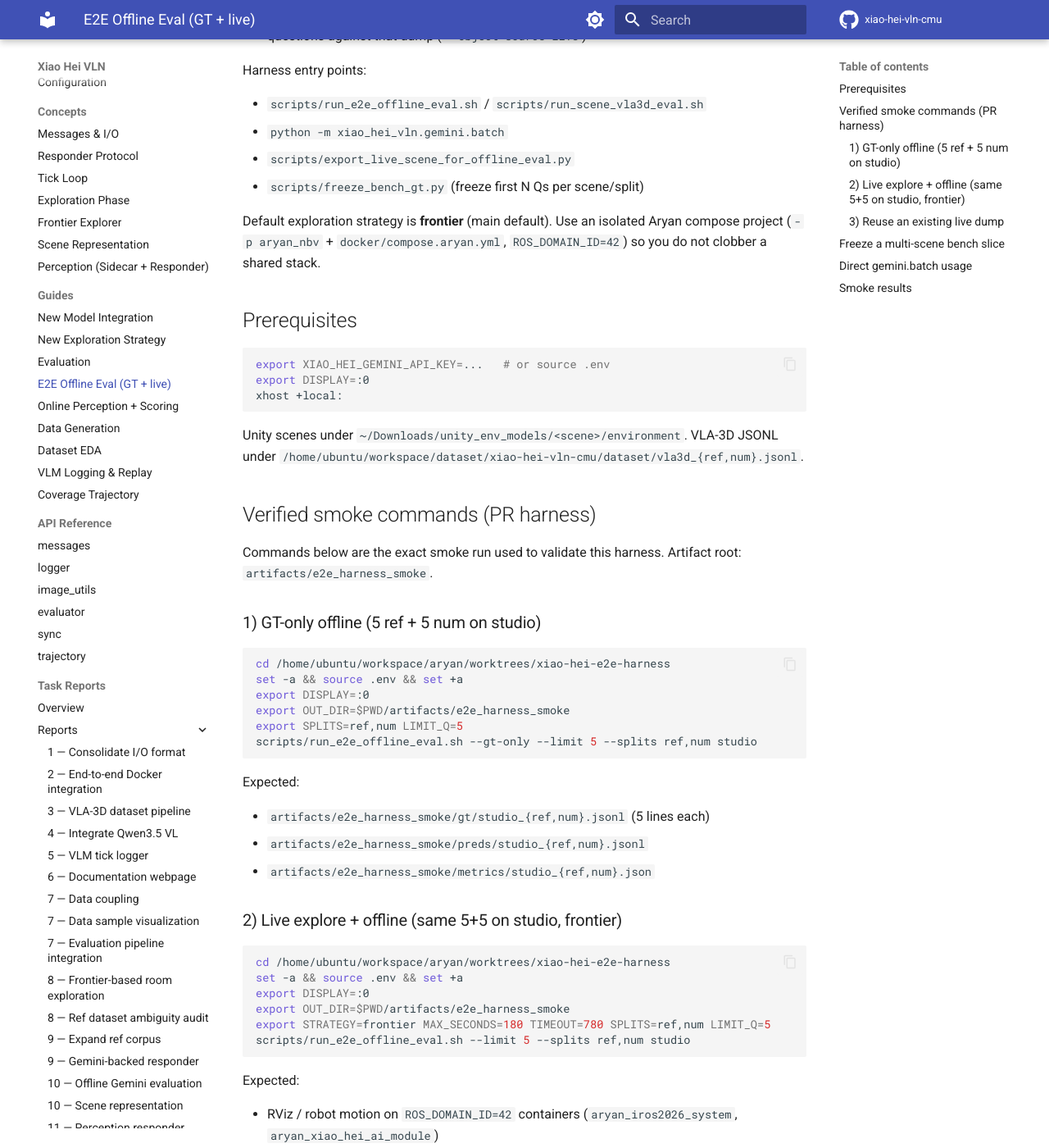
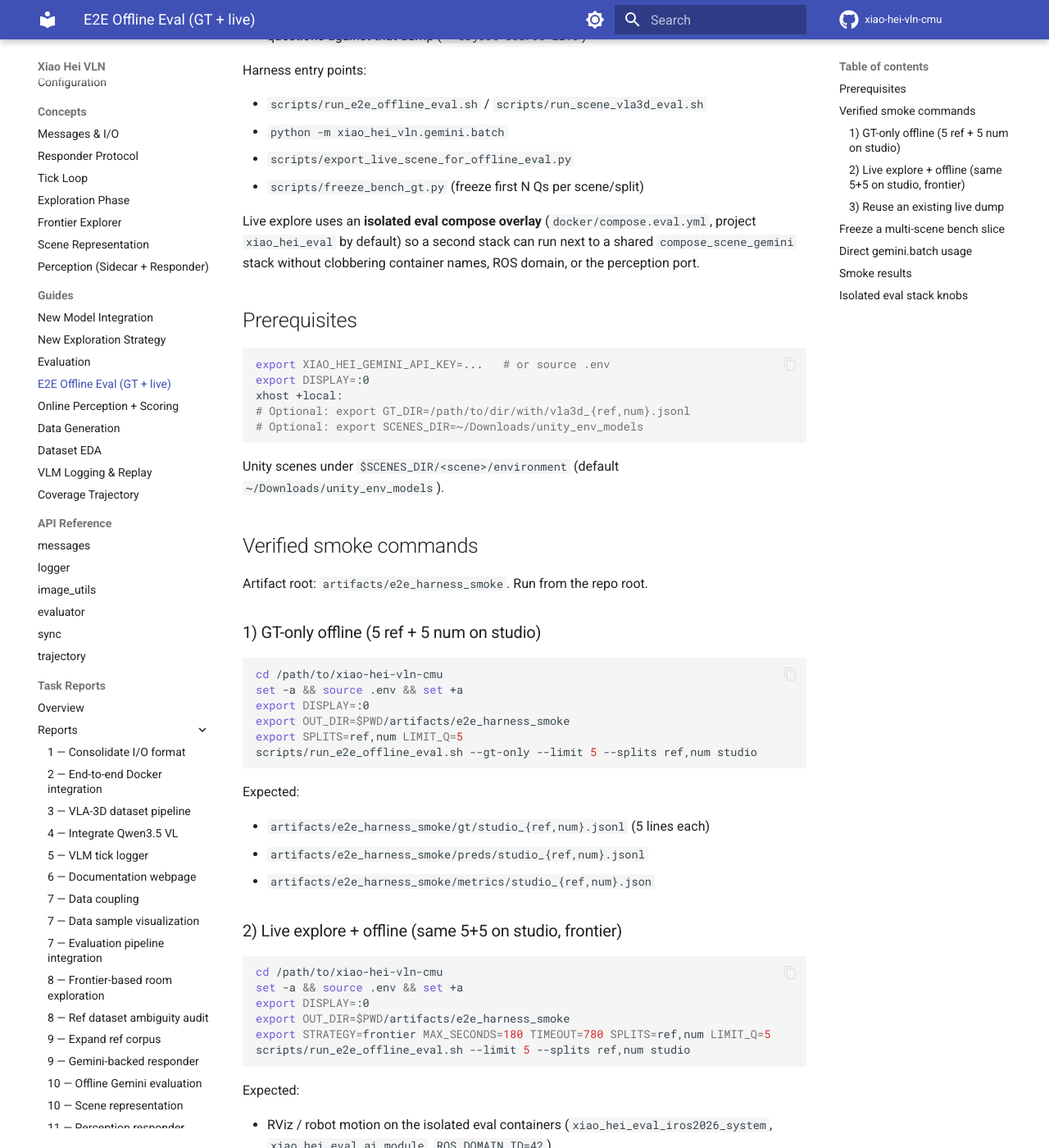
Before and after one commit to ginlov/xiao-hei-vln-cmu, an MkDocs documentation site: the page built from docs/guides/e2e-offline-eval.md, in a window 1280 px wide and 1400 px high, scrolled down 275 px. Shown: the whole window at 82% size. Built offline with MkDocs 1.6.1 and Material for MkDocs 9.7.7, drawn with Linux system fonts in a browser that asks for light colours; comment, search, counter and statistics services are not loaded; some of the changed text lies outside the part shown.

Commit message:
Make e2e eval harness stack-agnostic.
Replace personal compose.aryan.yml with a generic compose.eval.yml
(parameterized prefix/domain/port), scrub machine-specific paths from
docs/scripts, and auto-detect GT_DIR so the harness stays portable.

Co-authored-by: Cursor <cursoragent@cursor.com>

````diff
--- a/docs/guides/e2e-offline-eval.md
+++ b/docs/guides/e2e-offline-eval.md
@@ -15,9 +15,10 @@ Harness entry points:
 - `scripts/export_live_scene_for_offline_eval.py`
 - `scripts/freeze_bench_gt.py` (freeze first N Qs per scene/split)
 
-Default exploration strategy is **frontier** (main default). Use an
-isolated Aryan compose project (`-p aryan_nbv` + `docker/compose.aryan.yml`,
-`ROS_DOMAIN_ID=42`) so you do not clobber a shared stack.
+Live explore uses an **isolated eval compose overlay**
+(`docker/compose.eval.yml`, project `xiao_hei_eval` by default) so a second
+stack can run next to a shared `compose_scene_gemini` stack without
+clobbering container names, ROS domain, or the perception port.
 
 ## Prerequisites
 
@@ -25,21 +26,21 @@ isolated Aryan compose project (`-p aryan_nbv` + `docker/compose.aryan.yml`,
 export XIAO_HEI_GEMINI_API_KEY=...   # or source .env
 export DISPLAY=:0
 xhost +local:
+# Optional: export GT_DIR=/path/to/dir/with/vla3d_{ref,num}.jsonl
+# Optional: export SCENES_DIR=~/Downloads/unity_env_models
 ```
 
-Unity scenes under `~/Downloads/unity_env_models/<scene>/environment`.
-VLA-3D JSONL under
-`/home/ubuntu/workspace/dataset/xiao-hei-vln-cmu/dataset/vla3d_{ref,num}.jsonl`.
+Unity scenes under `$SCENES_DIR/<scene>/environment`
+(default `~/Downloads/unity_env_models`).
 
-## Verified smoke commands (PR harness)
+## Verified smoke commands
 
-Commands below are the exact smoke run used to validate this harness.
-Artifact root: `artifacts/e2e_harness_smoke`.
+Artifact root: `artifacts/e2e_harness_smoke`. Run from the repo root.
 
 ### 1) GT-only offline (5 ref + 5 num on studio)
 
 ```bash
-cd /home/ubuntu/workspace/aryan/worktrees/xiao-hei-e2e-harness
+cd /path/to/xiao-hei-vln-cmu
 set -a && source .env && set +a
 export DISPLAY=:0
 export OUT_DIR=$PWD/artifacts/e2e_harness_smoke
@@ -56,7 +57,7 @@ Expected:
 ### 2) Live explore + offline (same 5+5 on studio, frontier)
 
 ```bash
-cd /home/ubuntu/workspace/aryan/worktrees/xiao-hei-e2e-harness
+cd /path/to/xiao-hei-vln-cmu
 set -a && source .env && set +a
 export DISPLAY=:0
 export OUT_DIR=$PWD/artifacts/e2e_harness_smoke
@@ -66,15 +67,15 @@ scripts/run_e2e_offline_eval.sh --limit 5 --splits ref,num studio
 
 Expected:
 
-- RViz / robot motion on `ROS_DOMAIN_ID=42` containers
-  (`aryan_iros2026_system`, `aryan_xiao_hei_ai_module`)
+- RViz / robot motion on the isolated eval containers
+  (`xiao_hei_eval_iros2026_system`, `xiao_hei_eval_ai_module`, `ROS_DOMAIN_ID=42`)
 - `artifacts/e2e_harness_smoke/explored_scenes/studio/scene.json`
 - preds + metrics under the same `OUT_DIR` as above
 
 ### 3) Reuse an existing live dump
 
 ```bash
-cd /home/ubuntu/workspace/aryan/worktrees/xiao-hei-e2e-harness
+cd /path/to/xiao-hei-vln-cmu
 set -a && source .env && set +a
 export OUT_DIR=$PWD/artifacts/e2e_harness_smoke
 export SPLITS=ref,num LIMIT_Q=5
@@ -116,7 +117,7 @@ uv run python -m xiao_hei_vln.eval_pipeline \
 
 ## Smoke results
 
-Verified on branch `aryan/e2e-eval-harness` (studio, `LIMIT_Q=5`).
+Verified on the e2e-eval-harness branch (studio, `LIMIT_Q=5`).
 
 | Arm | Split | Metric | Value |
 |---|---|---|---|
@@ -132,22 +133,12 @@ Live explore ended with `DONE visited=3 skipped=21 reason=max_consecutive_skips`
 (short smoke cap). Dump present at
 `artifacts/e2e_harness_smoke/explored_scenes/studio/scene.json`.
 
-Exact commands used:
+## Isolated eval stack knobs
 
-```bash
-cd /home/ubuntu/workspace/aryan/worktrees/xiao-hei-e2e-harness
-set -a && source .env && set +a
-export DISPLAY=:0
-export OUT_DIR=$PWD/artifacts/e2e_harness_smoke
-export SPLITS=ref,num LIMIT_Q=5
-scripts/run_e2e_offline_eval.sh --gt-only --limit 5 --splits ref,num studio
-```
-
-```bash
-cd /home/ubuntu/workspace/aryan/worktrees/xiao-hei-e2e-harness
-set -a && source .env && set +a
-export DISPLAY=:0
-export OUT_DIR=$PWD/artifacts/e2e_harness_smoke
-export STRATEGY=frontier MAX_SECONDS=180 TIMEOUT=780 SPLITS=ref,num LIMIT_Q=5
-scripts/run_e2e_offline_eval.sh --limit 5 --splits ref,num studio
-```
+| Env | Default | Meaning |
+|---|---|---|
+| `COMPOSE_PROJECT` | `xiao_hei_eval` | `docker compose -p …` project name |
+| `XIAO_HEI_EVAL_PREFIX` | `xiao_hei_eval` | container name prefix |
+| `ROS_DOMAIN_ID` | `42` | ROS domain for the eval stack |
+| `PERCEPTION_PORT` | `8002` | perception uvicorn port (base often 8001) |
+| `GT_DIR` / `XIAO_HEI_GT_DIR` | auto | directory with `vla3d_{ref,num}.jsonl` |
````
Also changed, not shown: 4 other files.
